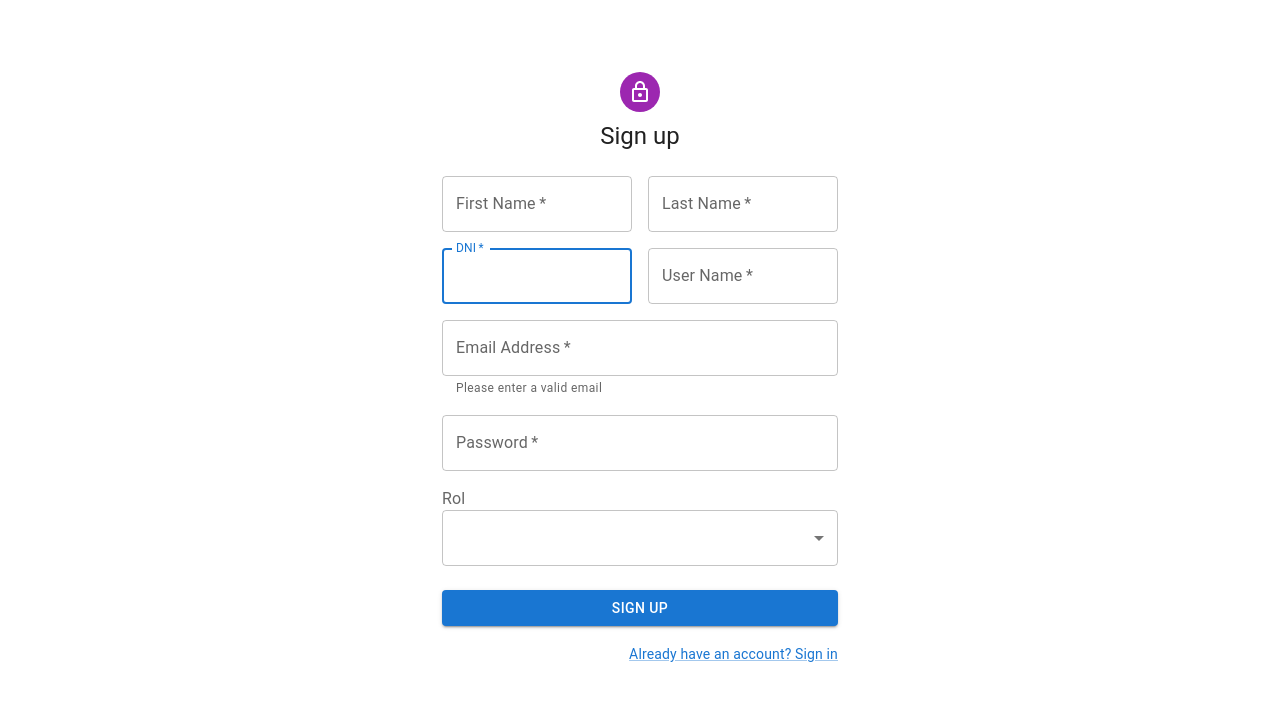
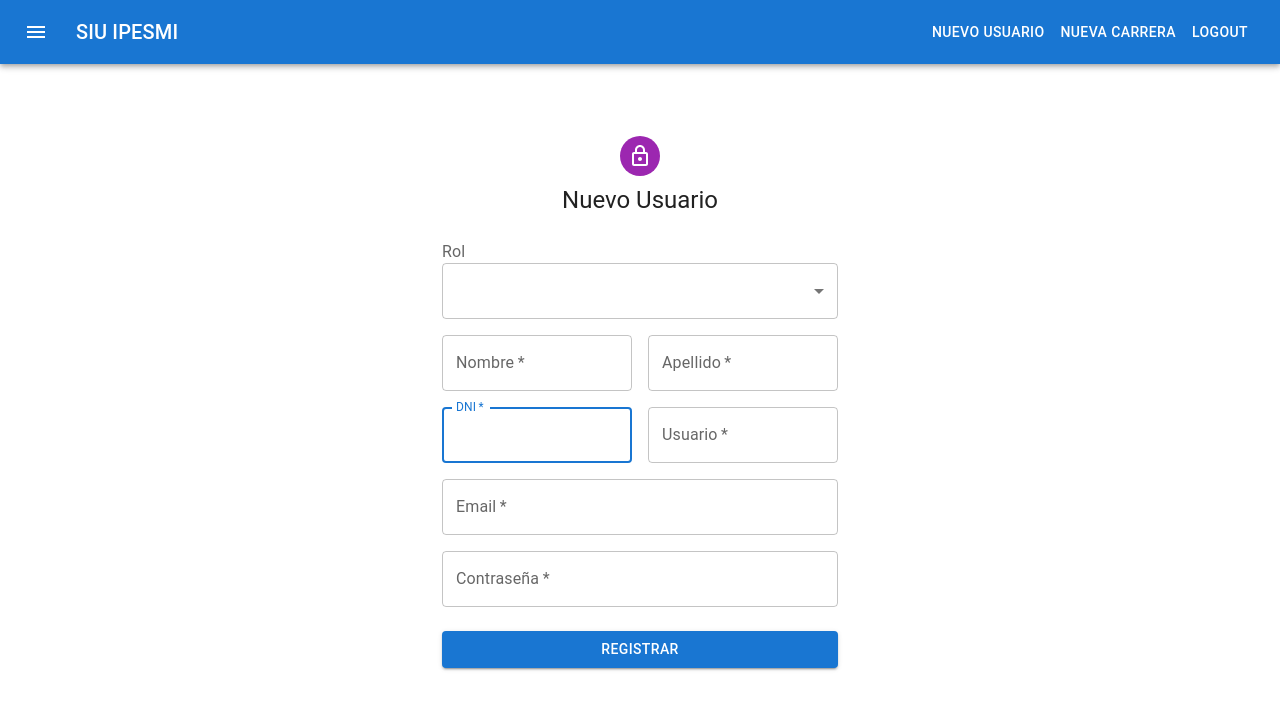
Before and after one commit to alx4329/Academic-System-Client, a React (Create React App) app in the folder client/: page /register in a window 1280 px wide. Shown: the top 710 px of the page. Built offline with nearby package versions, Linux system fonts and the light colour scheme; sample sign-in values are in the browser's storage; the HTML template or start-up script is replaced by a standard one.

Commit message:
Navbar and create users

```diff
--- a/client/src/App.js
+++ b/client/src/App.js
@@ -5,6 +5,7 @@ import PrivateRoute from './components/PrivateRoute';
 import React from 'react';
 import Home from './containers/Home/Home';
 import Register from './containers/Register/Register';
+import Navbar from './components/Navbar/Navbar';
 function App() {
 
 
@@ -12,9 +13,11 @@ function App() {
     <Router>
         <Routes>
           <Route exact path='/' element={<PrivateRoute/>}>
+
+              <Route path='/' element={<Navbar/>}/>
               <Route exact path='/' element={<Home/>}/>
+              <Route exact path='/register' element={[<Navbar/>,<Register/>]}/>
           </Route>
-        <Route exact path='/register' element={<Register/>}/>
         <Route exact path='/login' element={<Login/>}/>
         </Routes>
 
--- a/client/src/components/Navbar/Navbar.js
+++ b/client/src/components/Navbar/Navbar.js
@@ -0,0 +1,53 @@
+import * as React from 'react';
+import AppBar from '@mui/material/AppBar';
+import Box from '@mui/material/Box';
+import Toolbar from '@mui/material/Toolbar';
+import Typography from '@mui/material/Typography';
+import Button from '@mui/material/Button';
+import IconButton from '@mui/material/IconButton';
+import MenuIcon from '@mui/icons-material/Menu';
+import { useNavigate } from "react-router-dom";
+import { useDispatch } from 'react-redux';
+import { logout } from '../../redux/reducer/authReducer';
+
+export default function Navbar() {
+    const dispatch = useDispatch();
+    const navigate = useNavigate();
+
+    const goRegister = () =>{
+        navigate('/register');
+    }
+    const goCreateCareer = ()=>{
+        alert('funcion no lista');
+        // navigate('/createcareer');
+    }
+    const signOut = () =>{
+        dispatch(logout())
+        setTimeout(()=>{
+        navigate('/login');
+        },1000)
+    }
+    return (
+        <Box sx={{ flexGrow: 1 }}>
+            <AppBar position="static">
+                <Toolbar>
+                    <IconButton
+                        size="large"
+                        edge="start"
+                        color="inherit"
+                        aria-label="menu"
+                        sx={{ mr: 2 }}
+                    >
+                        <MenuIcon />
+                    </IconButton>
+                    <Typography variant="h6" component="div" sx={{ flexGrow: 1 }}>
+                        SIU IPESMI
+                    </Typography>
+                    <Button onClick={goRegister} color="inherit">Nuevo Usuario</Button>
+                    <Button onClick={goCreateCareer} color="inherit">Nueva Carrera</Button>
+                    <Button onClick={signOut} color="inherit">Logout</Button>
+                </Toolbar>
+            </AppBar>
+        </Box>
+    );
+    }
--- a/client/src/containers/Register/Register.js
+++ b/client/src/containers/Register/Register.js
@@ -17,28 +17,34 @@ import { useDispatch, useSelector } from 'react-redux';
 import { register } from '../../redux/reducer/authReducer';
 import Swal from 'sweetalert2'
 import { useNavigate } from "react-router-dom";
+import {cleanNewUser} from '../../redux/reducer/authReducer'
 
 const theme = createTheme();
+
 const Register = () => {
     const navigate = useNavigate();
-    const [validEmail, setValidEmail] = React.useState(false);
+    const [badEmail, setBadEmail] = React.useState(null);
     const [rol, setRol] = React.useState("");
+    const loggedUser = useSelector(state => state.auth.user);
     const dispatch = useDispatch();
 
     const newUser = useSelector(state => state.auth.newUser);
     const error = useSelector(state => state.auth.error);
+
     const emailChange = (event) =>{
-        var mailformat = /^\w+([\.-]?\w+)*@\w+([\.-]?\w+)*(\.\w{2,3})+$/;
-        if(event.target.value.match(mailformat)){
-            setValidEmail(true);
-        } else setValidEmail(false);
+        var mailformat = /^\w+([.-]?\w+)*@\w+([.-]?\w+)*(\.\w{2,3})+$/;
+
+        if(event.target.value.length>4 && !event.target.value.match(mailformat)){
+            setBadEmail(true);
+        } else setBadEmail(false);
     }
 
     const handleSubmit = (event) => {
+        console.log(event.currentTarget)
         event.preventDefault();
         const data = new FormData(event.currentTarget);
         console.log(data)
-        if(validEmail && data.get('password').length>0 && data.get('firstName').length>0 && data.get('lastName').length>0 && data.get('dni').length>0 && data.get('username').length>0 && rol.length>0){
+        if(!badEmail && data.get('password').length>0 && data.get('firstName').length>0 && data.get('lastName').length>0 && data.get('dni').length>0 && data.get('username').length>0 && rol.length>0){
             console.log("DISPATCHINNNNNG")
             dispatch(register({
                 email: data.get('email'),
@@ -61,8 +67,8 @@ const Register = () => {
                 icon: 'success',
                 confirmButtonText: 'Ir'
               }).then((value)=>{
-
-                value && navigate('/login');
+                dispatch(cleanNewUser());
+                value && navigate('/');
 
               })
 
@@ -102,10 +108,27 @@ const Register = () => {
                             <LockOutlinedIcon />
                         </Avatar>
                         <Typography component="h1" variant="h5">
-                        Sign up
+                            Nuevo Usuario
                         </Typography>
                         <Box component="form" noValidate onSubmit={handleSubmit} sx={{ mt: 3 }}>
                             <Grid container spacing={2}>
+                            <Grid item xs={12}>
+                            <InputLabel id="simple-select-label">Rol</InputLabel>
+                                <Select
+                                    labelId="simple-select-label"
+                                    id="simple-select"
+                                    value={rol}
+                                    label="Rol"
+                                    onChange={(e)=>setRol(e.target.value)}
+                                    fullWidth
+
+                                >
+                                    {loggedUser.rol === "SuperAdmin"?<MenuItem value={"Admin"}>Admin</MenuItem>:null}
+                                    <MenuItem value={"Docente"}>Docente</MenuItem>
+                                    <MenuItem value={"Estudiante"}>Estudiante</MenuItem>
+                                </Select>
+
+                        </Grid>
                                 <Grid item xs={12} sm={6}>
                                     <TextField
                                     autoComplete="given-name"
@@ -113,7 +136,7 @@ const Register = () => {
                                     required
                                     fullWidth
                                     id="firstName"
-                            label="First Name"
+                                    label="Nombre"
                                     autoFocus
                                     />
                                 </Grid>
@@ -122,7 +145,7 @@ const Register = () => {
                                     required
                                     fullWidth
                                     id="lastName"
-                            label="Last Name"
+                                    label="Apellido"
                                     name="lastName"
                                     autoComplete="family-name"
                                     />
@@ -142,7 +165,7 @@ const Register = () => {
                                     required
                                     fullWidth
                                     id="username"
-                            label="User Name"
+                                    label="Usuario"
                                     name="username"
 
                                     />
@@ -152,11 +175,11 @@ const Register = () => {
                                     required
                                     fullWidth
                                     id="email"
-                            label="Email Address"
+                                    label="Email"
                                     name="email"
                                     autoComplete="email"
                                     onChange={(e)=>emailChange(e)}
-                            helperText={validEmail? null :"Please enter a valid email"}
+                                    helperText={badEmail? "Please enter a valid email" :null}
                                     />
                                 </Grid>
                                 <Grid item xs={12}>
@@ -164,29 +187,25 @@ const Register = () => {
                                     required
                                     fullWidth
                                     name="password"
-                            label="Password"
+                                    label="Contraseña"
                                     type="password"
                                     id="password"
                                     autoComplete="new-password"
                                     />
                                 </Grid>
-                        <Grid item xs={12}>
-                            <InputLabel id="simple-select-label">Rol</InputLabel>
-                                <Select
-                                    labelId="simple-select-label"
-                                    id="simple-select"
-                                    value={rol}
-                                    label="Rol"
-                                    onChange={(e)=>setRol(e.target.value)}
+                                {
+                                (rol === "Estudiante" || rol === "Docente") &&   <Grid item xs={12}>
+                                        <TextField
+                                        required
                                         fullWidth
+                                        name="Legajo"
+                                        label="Legajo"
+                                        type="text"
+                                        id="Legajo"
+                                        />
+                                    </Grid>
+                                }
 
-                                >
-                                    <MenuItem value={"Admin"}>Admin</MenuItem>
-                                    <MenuItem value={"Docente"}>Docente</MenuItem>
-                                    <MenuItem value={"Estudiante"}>Estudiante</MenuItem>
-                                </Select>
-
-                        </Grid>
                                 </Grid>
                                     <Button
                                         type="submit"
@@ -194,14 +213,10 @@ const Register = () => {
                                         variant="contained"
                                         sx={{ mt: 3, mb: 2 }}
                                         >
-                            Sign Up
+                                        Registrar
                                     </Button>
                                 <Grid container justifyContent="flex-end">
-                        <Grid item>
-                            <Link href="#" variant="body2">
-                            Already have an account? Sign in
-                            </Link>
-                        </Grid>
+
                             </Grid>
                         </Box>
                     </Box>
--- a/client/src/redux/reducer/authReducer.js
+++ b/client/src/redux/reducer/authReducer.js
@@ -21,6 +21,8 @@ const initialState = {
 const headers = {
     'Authorization': `Bearer ${token}`,
 }
+
+
 export const login = createAsyncThunk(
     'login',
     async ({email,password}, {rejectWithValue})=>{
@@ -41,7 +43,13 @@ export const login = createAsyncThunk(
         }
     }
     )
-
+export const logout = createAsyncThunk(
+    'logout',
+    async ()=>{
+        localStorage.removeItem("currentUser")
+        localStorage.removeItem("token")
+    }
+)
 export const register = createAsyncThunk(
     'register',
     async ({email,password, firstName, lastName, dni, username, rol}, {rejectWithValue})=>{
@@ -69,7 +77,9 @@ const authSlice = createSlice({
     name: 'auth',
     initialState: initialState,
     reducers:{
-
+        cleanNewUser: (state)=>{
+            state.newUser = null
+        }
     },
     extraReducers: {
         [login.fulfilled]: (state, {payload}) => {
@@ -96,8 +106,18 @@ const authSlice = createSlice({
         },
         [register.pending]: (state, {payload}) => {
             state.loading = true;
+        },
+        [logout.fulfilled]: (state, {payload}) => {
+            state.user = null;
+            state.token = null;
+            state.loading = false;
+        },
+        [logout.rejected]: (state, {payload}) => {
+            state.loading = false;
         }
+
+
     }
 })
-
+export const { cleanNewUser } = authSlice.actions
 export default authSlice.reducer
```
Lines whose indentation alone changed are shown as unchanged.
